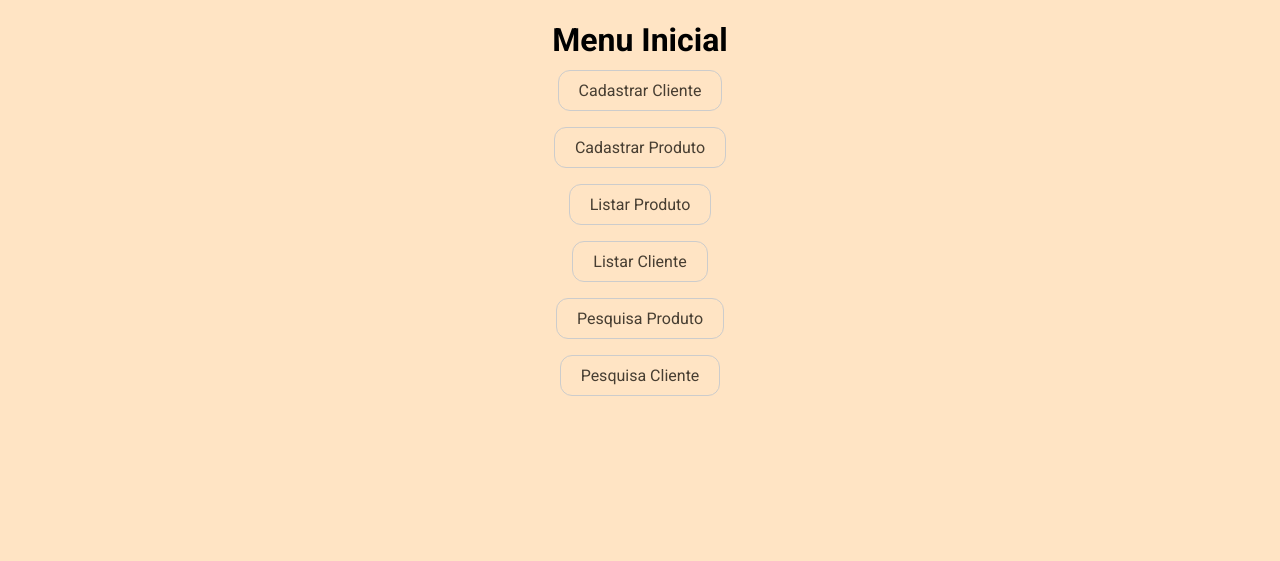
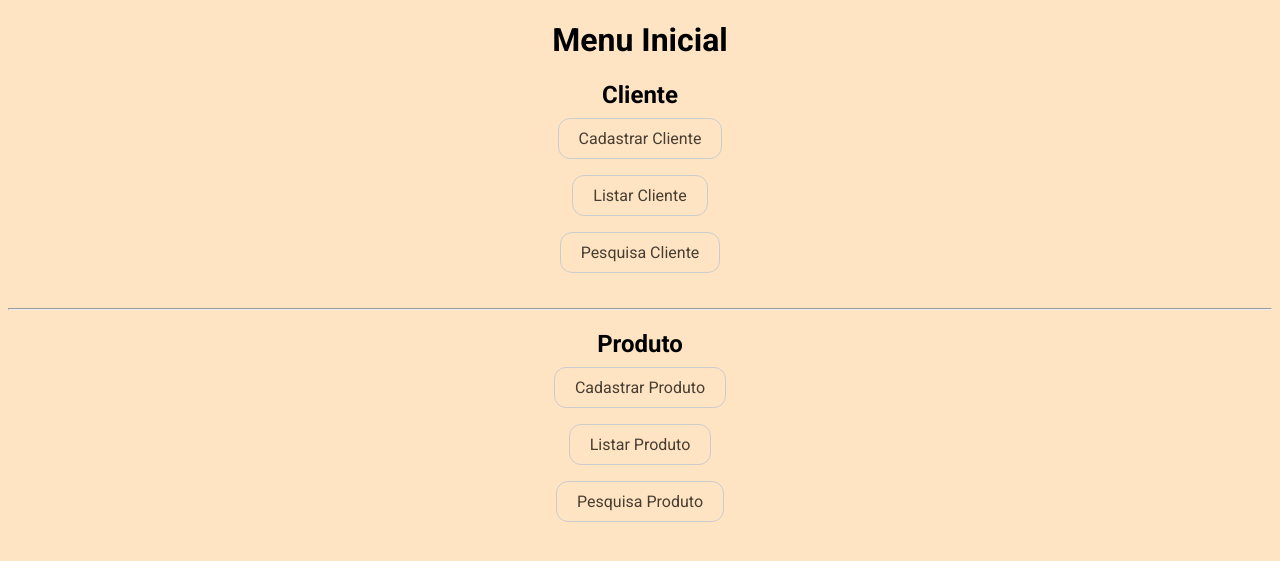
Before and after one commit to dib10/desenvolvimentocomframeworks, a PHP site: page /view/telamenu.php in a window 1280 px wide. Shown: the top 561 px of the page. Run offline with PHP 8.4, Linux system fonts and the light colour scheme.

Commit message:
alterando pagina menu inicial

```diff
--- a/atividade2/view/telamenu.php
+++ b/atividade2/view/telamenu.php
@@ -11,15 +11,16 @@
 <body id="fundomenu">
     <h1 class="h1menu">Menu Inicial </h1>
     <section id="menu">
+        <h2>Cliente</h2>
     <a href="cadastrocliente.php">Cadastrar Cliente </a><br><br><br>
+    <a href="../model/listarcliente.php">Listar Cliente</a><br><br><br>
+    <a href="../model/pesquisanomecliente.php">Pesquisa Cliente</a><br><br><br>
+<hr>
+<h2>Produto</h2>
     <a href="cadastroproduto.php">Cadastrar Produto</a><br><br><br>
     <a href="../view/listarproduto.php">Listar Produto</a><br><br><br>
-
-    <a href="../model/listarcliente.php">Listar Cliente</a><br><br><br>
-
     <a href="../model/pesquisanomeproduto.php">Pesquisa Produto</a><br><br><br>
 
-    <a href="../model/pesquisanomecliente.php">Pesquisa Cliente</a><br><br><br>
 
 
 
```
